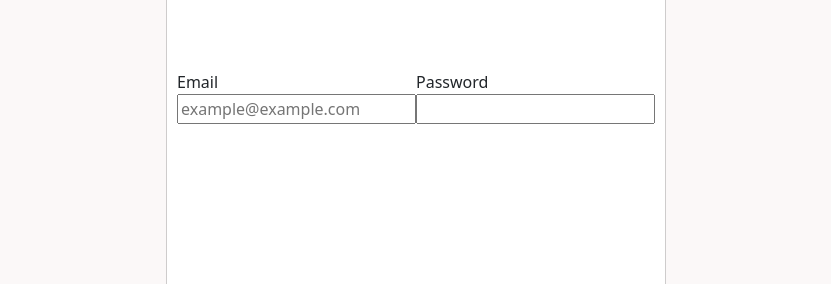
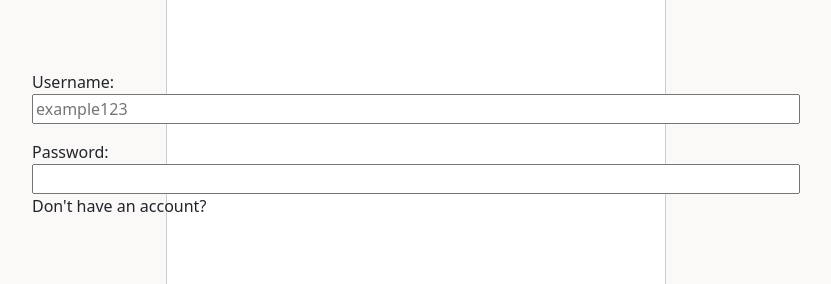
Before and after one commit to theL-A-W/Project4, a React (Vite) app in the folder project4/: page /ProfileSettings in a window 1280 px wide. Shown: the part 424-708 px from the top of the page, without its empty margins (224-1055 px from the left). Built offline with nearby package versions, Linux system fonts and the light colour scheme.

Commit message:
login css improvement

```diff
--- a/project4/src/App.css
+++ b/project4/src/App.css
@@ -29,13 +29,19 @@ body{
   padding: 4vh;
 }
 .sign-in-modal-body{
-  display: flex;
+  display: grid;
+  grid-template-columns: auto;
   justify-content: center;
+  align-items: center;
   padding: 30vw 10%;
 }
+#email-input, #password-input{
+width: 60vw;
+}
 #email-input{
-  justify-self: center;
+  margin-bottom: 2vh;
 }
+
 
 
 
@@ -295,3 +301,11 @@ border: 1px solid transparent;
   border-color: transparent;
   float: right;
 }
+
+
+/* MEDIA QUERIES */
+@media (min-width: 1024px) {
+  #icon{
+    margin-left: 12.5vw;
+    }
+}
--- a/project4/src/components/SignIn.jsx
+++ b/project4/src/components/SignIn.jsx
@@ -3,7 +3,8 @@ import { SignInUser } from './services/Auth'
 import { useNavigate } from 'react-router-dom'
 import Modal from 'react-bootstrap/Modal'
 import 'bootstrap/dist/css/bootstrap.min.css';
-import { ModalBody, ModalFooter, ModalHeader, Toast, ToastBody } from 'react-bootstrap';
+import { Card, ModalBody, ModalFooter, ModalHeader, Toast, ToastBody } from 'react-bootstrap';
+// import Register from './Register'
 
 export default function SignIn(props){
     const [show, setShow] = useState(true)
@@ -53,20 +54,28 @@ export default function SignIn(props){
                     <form className="col" onSubmit={handleSubmit}>
                     <ModalBody className='sign-in-modal-body'>
                         <div className="input-wrapper">
-                            <label htmlFor="email" id="email-label">Email</label>
+                            <div>
+                                <label htmlFor="email" id="email-label">Username:</label>
+                            </div>
                             <input
                             id="email-input"
                             onChange={handleChange}
                             name="email"
-                            type="email"
-                            placeholder="example@example.com"
+                            // type="email"
+                            type="input"
+                            // placeholder="example@example.com"
+                            placeholder="example123"
                             value={formValues.email}
                             required
                             />
                         </div>
+
                         <div className="input-wrapper">
-                            <label htmlFor="password">Password</label>
+                            <div>
+                                <label htmlFor="password">Password:</label>
+                            </div>
                             <input
+                            id="password-input"
                             onChange={handleChange}
                             type="password"
                             name="password"
@@ -74,6 +83,11 @@ export default function SignIn(props){
                             required
                             />
                         </div>
+
+                        <div>
+                            <p>Don't have an account?</p>
+                            {/* <Register/> */}
+                            </div>
                     </ModalBody>
                     <ModalFooter>
                     <button disabled={!formValues.email || !formValues.password}>
--- a/project4/src/components/StockSearch.jsx
+++ b/project4/src/components/StockSearch.jsx
@@ -12,18 +12,152 @@ import { Link } from 'react-router-dom'
 export default function StockSearch (){
     const [stockSearch, setStockSearch] = useState([])
 
+//     useEffect(() => {
+// //AXIOS CALL FOR SEARCH FUNCTIONALITY to get ticker symbol and company name
+//     const searchStock = async () => {
+//         let searchInput = 'BA'
+//     const response = await axios.get(`https://www.alphavantage.co/query?function=SYMBOL_SEARCH&keywords=${searchInput}&apikey=SONZ77OOD9744HMR`)
+//         setStockSearch(response.data.bestMatches)
+//         console.log(response.data.bestMatches)
+//       }
+//       if(stockSearch() === undefined){
+//         const searchStock2 = async () => {
+//             let searchInput = 'BA'
+//         const response = await axios.get(`https://www.alphavantage.co/query?function=SYMBOL_SEARCH&keywords=${searchInput}&apikey=DPS4UKN7S2MUS5QH`)
+//             setStockSearch(response.data.bestMatches)
+//             console.log(response.data.bestMatches)
+//             }
+//             searchStock2()
+//       } else
+//       searchStock()
+// }, [])
+
+
+
+
+
+
+
+
+
+
+//     useEffect(() => {
+// //AXIOS CALL FOR SEARCH FUNCTIONALITY to get ticker symbol and company name
+//     const searchStock = async () => {
+//         let searchInput = 'BA'
+//     const response = await axios.get(`https://www.alphavantage.co/query?function=SYMBOL_SEARCH&keywords=${searchInput}&apikey=SONZ77OOD9744HMR`)
+//         setStockSearch(response.data.bestMatches)
+//         console.log(response.data.bestMatches)
+//       }
+
+//       if(stockSearch === 'undefined' ){
+//         useEffect(() => {
+//         const searchStock2 = async () => {
+//             let searchInput = 'BA'
+//         const response = await axios.get(`https://www.alphavantage.co/query?function=SYMBOL_SEARCH&keywords=${searchInput}&apikey=DPS4UKN7S2MUS5QH`)
+//             setStockSearch(response.data.bestMatches)
+//             console.log(response.data.bestMatches)
+//             }
+//             searchStock2()
+//         }, [])
+//             } else
+//             searchStock()
+//         }, [])
+
+
+
+
     useEffect(() => {
 //AXIOS CALL FOR SEARCH FUNCTIONALITY to get ticker symbol and company name
     const searchStock = async () => {
         let searchInput = 'BA'
-    const response = await axios.get(`https://www.alphavantage.co/query?function=SYMBOL_SEARCH&keywords=${searchInput}&apikey=SONZ77OOD9744HMR`)
-        setStockSearch(response.data.bestMatches)
-        console.log(response.data.bestMatches)
+        let apikey = 'SONZ77OOD9744HMR'
+    const response = await axios.get(`https://www.alphavantage.co/query?function=SYMBOL_SEARCH&keywords=${searchInput}&apikey=${apikey}`)
+    setStockSearch(response.data.bestMatches)
+    console.log(response.data.bestMatches)
+
+    if(response === 'undefined'){
+        let apikey = 'DPS4UKN7S2MUS5QH'
+    const response2 = await axios.get(`https://www.alphavantage.co/query?function=SYMBOL_SEARCH&keywords=${searchInput}&apikey=${apikey}`)
+        setStockSearch(response2.data.bestMatches)
+        console.log(response2.data.bestMatches)
       }
-      searchStock()
-}, [])
+            searchStock()
+    }
+        }, [])
 
 
+
+// useEffect(() => {
+//     // AXIOS CALL FOR SEARCH FUNCTIONALITY to get ticker symbol and company name
+//     const searchStock = async () => {
+//       let searchInput = 'BA';
+//       const response = await axios.get(
+//         `https://www.alphavantage.co/query?function=SYMBOL_SEARCH&keywords=${searchInput}&apikey=SONZ77OOD9744HMR`
+//       );
+//       if (response.data.bestMatches !== undefined) {
+//         setStockSearch(response.data.bestMatches);
+//         console.log(response.data.bestMatches);
+//       } else {
+//         const searchStock2 = async () => {
+//             let searchInput = 'BA';
+//             const response = await axios.get(
+//               `https://www.alphavantage.co/query?function=SYMBOL_SEARCH&keywords=${searchInput}&apikey=DPS4UKN7S2MUS5QH`
+//             );
+//             if (response.data.bestMatches !== undefined) {
+//               setStockSearch(response.data.bestMatches);
+//               console.log(response.data.bestMatches);
+//             } else {
+//               console.error('No data found for searchStock2');
+//             }
+//           };
+//         searchStock2();
+//       }
+//     };
+
+
+
+//     searchStock();
+//   }, []);
+
+
+
+
+
+
+
+
+// useEffect(() => {
+//     // AXIOS CALL FOR SEARCH FUNCTIONALITY to get ticker symbol and company name
+//     const searchStock = async () => {
+//       let searchInput = 'B'
+//       try {
+//         const response = await axios.get(
+//           `https://www.alphavantage.co/query?function=SYMBOL_SEARCH&keywords=${searchInput}&apikey=SONZ77OOD9744HMR`
+//         )
+//         setStockSearch(response.data.bestMatches || [])
+//         console.log(response.data.bestMatches)
+//       } catch (undefined) {
+//         console.error('Error fetching data:', error)
+//         // If there's an error, execute the second axios call
+//         searchStock2()
+//       }
+//     }
+
+//     const searchStock2 = async () => {
+//       try {
+//         const response = await axios.get(
+//           'https://www.alphavantage.co/query?function=SYMBOL_SEARCH&keywords=${searchInput}&apikey=DPS4UKN7S2MUS5QH'
+//         )
+//         // Handle the response from the second call
+//         console.log('Second axios call:', response.data)
+//       } catch (error) {
+//         console.error('Error fetching data from second call:', error)
+//       }
+//     }
+
+//     searchStock()
+//   }, [])
 
 //THIS AXIOS CALL GETS INFO FOR A SINGLE STOCK THAT IS INPUTED IN THE CALL
     // useEffect(() => {
```
